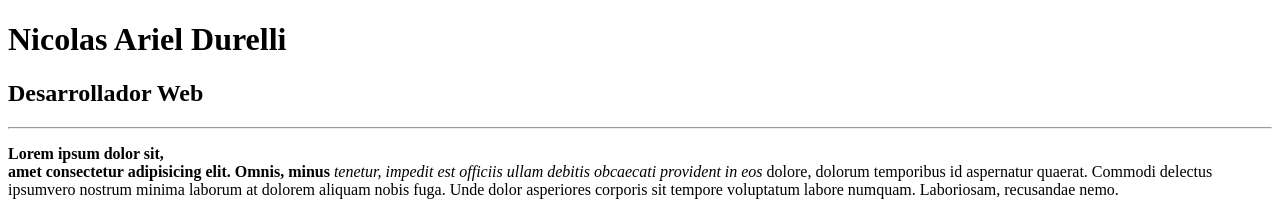
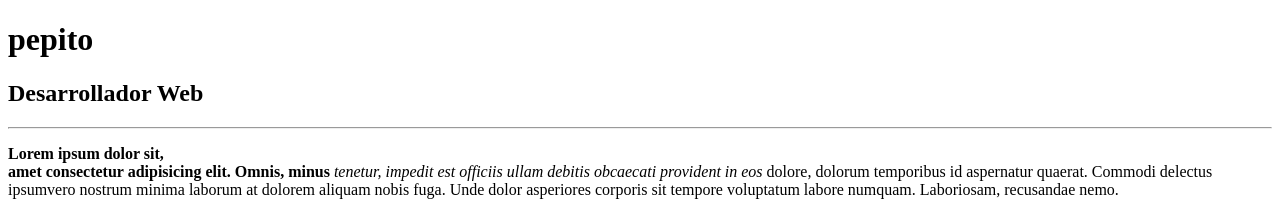
Before and after one commit to Salocin0/clasegit, a plain HTML site: page practico1.html in a window 1280 px wide. Shown: the top 203 px of the page. Drawn offline with Linux system fonts and the light colour scheme.

Commit message:
cambio nombre

```diff
--- a/practico1.html
+++ b/practico1.html
@@ -7,7 +7,7 @@
   </head>
   <body>
     <div>
-      <h1>Nicolas Ariel Durelli</h1>
+      <h1>pepito</h1>
       <h2>Desarrollador Web</h2>
     </div>
 
```
